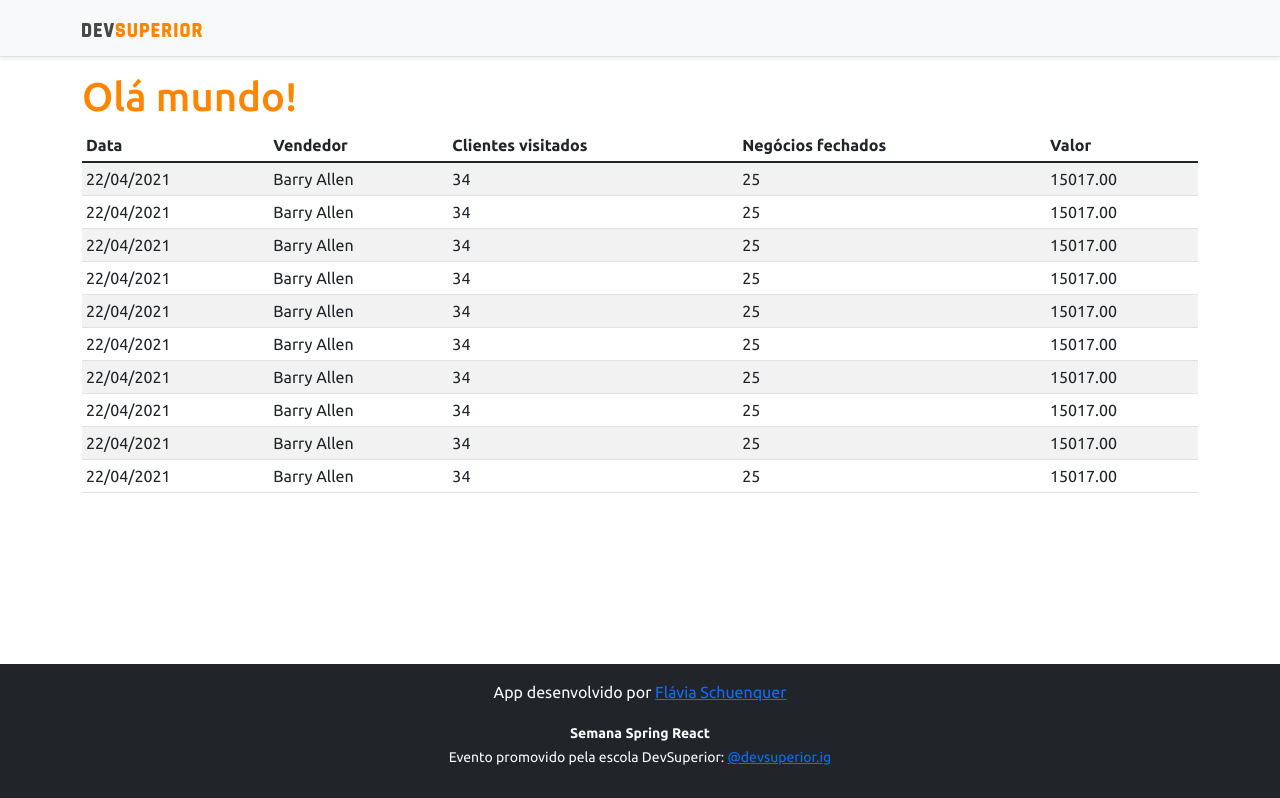
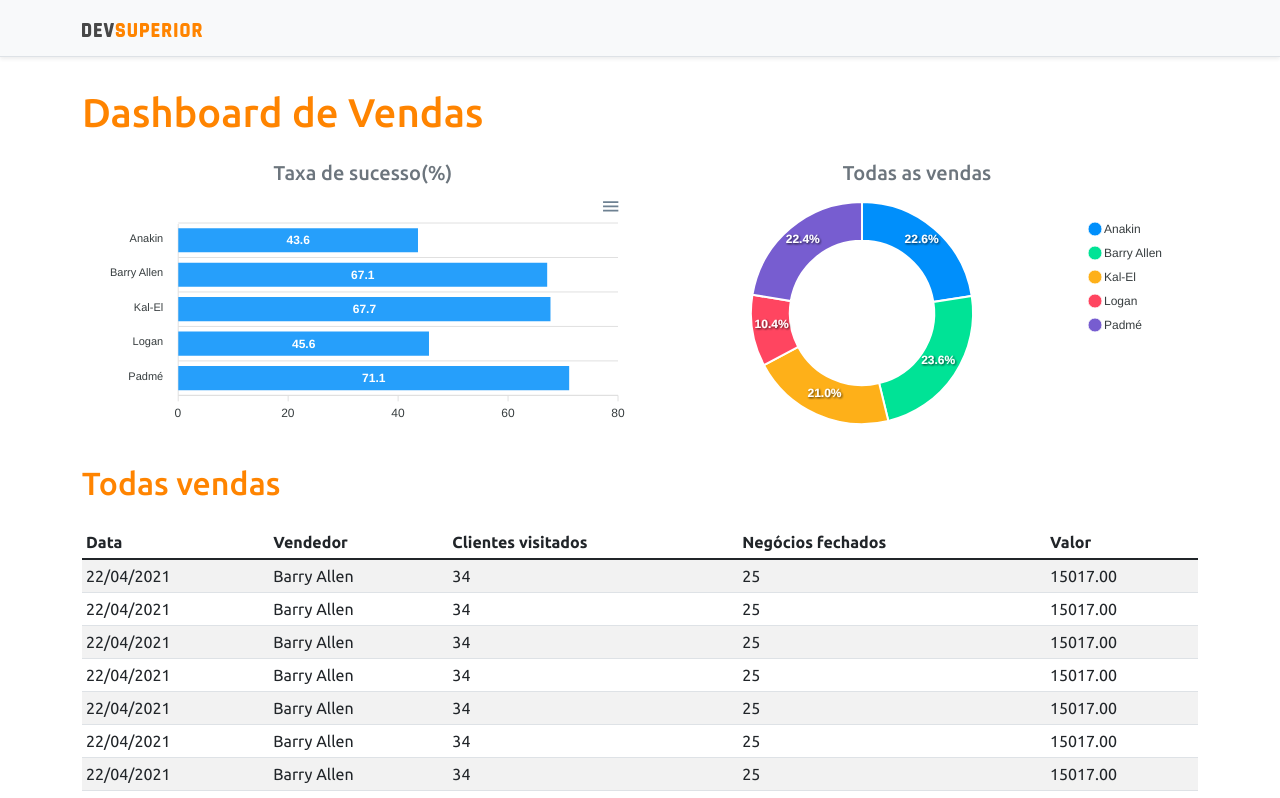
Before and after one commit to flaviaschuenquer/projeto-sds3, a React (Create React App) app in the folder frontend/: page / in a window 1280 px wide. Shown: the top 798 px of the page. Built offline with nearby package versions, Linux system fonts and the light colour scheme.

Commit message:
Static charts

```diff
--- a/frontend/package.json
+++ b/frontend/package.json
@@ -10,8 +10,10 @@
     "@types/node": "^12.0.0",
     "@types/react": "^17.0.0",
     "@types/react-dom": "^17.0.0",
+    "apexcharts": "^3.29.0",
     "bootstrap": "^5.1.3",
     "react": "^17.0.2",
+    "react-apexcharts": "^1.3.9",
     "react-dom": "^17.0.2",
     "react-scripts": "4.0.3",
     "typescript": "^4.1.2",
--- a/frontend/src/App.tsx
+++ b/frontend/src/App.tsx
@@ -1,4 +1,6 @@
+import BarChart from 'components/BarChart'
 import DataTable from 'components/DataTable'
+import DonutChart from 'components/DonutChart'
 import Footer from 'components/Footer'
 import NavBar from 'components/NavBar'
 
@@ -7,7 +9,22 @@
     <>
       <NavBar />
       <div className="container">
-        <h1 className="text-primary">Olá mundo!</h1>
+        <h1 className="text-primary py-3">Dashboard de Vendas</h1>
+
+        <div className="row px-3">
+          <div className="col-sm-6">
+            <h5 className="text-center text-secondary">Taxa de sucesso(%)</h5>
+            <BarChart />
+          </div>
+          <div className="col-sm-6">
+            <h5 className="text-center text-secondary">Todas as vendas</h5>
+            <DonutChart />
+          </div>
+        </div>
+
+        <div className="py-3">
+          <h2 className="text-primary">Todas vendas</h2>
+        </div>
 
         <DataTable />
       </div>
--- /dev/null
+++ b/frontend/src/components/BarChart/index.tsx
@@ -0,0 +1,34 @@
+import Chart from 'react-apexcharts'
+
+const BarChart = () => {
+  const options = {
+    plotOptions: {
+      bar: {
+        horizontal: true
+      }
+    }
+  }
+
+  const mockData = {
+    labels: {
+      categories: ['Anakin', 'Barry Allen', 'Kal-El', 'Logan', 'Padmé']
+    },
+    series: [
+      {
+        name: '% Sucesso',
+        data: [43.6, 67.1, 67.7, 45.6, 71.1]
+      }
+    ]
+  }
+
+  return (
+    <Chart
+      options={{ ...options, xaxis: mockData.labels }}
+      series={mockData.series}
+      type="bar"
+      height="240"
+    />
+  )
+}
+
+export default BarChart
--- /dev/null
+++ b/frontend/src/components/DonutChart/index.tsx
@@ -0,0 +1,25 @@
+import Chart from 'react-apexcharts'
+
+const DonutChart = () => {
+  const mockData = {
+    series: [477138, 499928, 444867, 220426, 473088],
+    labels: ['Anakin', 'Barry Allen', 'Kal-El', 'Logan', 'Padmé']
+  }
+
+  const options = {
+    legend: {
+      show: true
+    }
+  }
+
+  return (
+    <Chart
+      options={{ ...options, labels: mockData.labels }}
+      series={mockData.series}
+      type="donut"
+      height="240"
+    />
+  )
+}
+
+export default DonutChart
```
Also changed, not shown: 1 other file (tests, documents, lock files or other folders).
